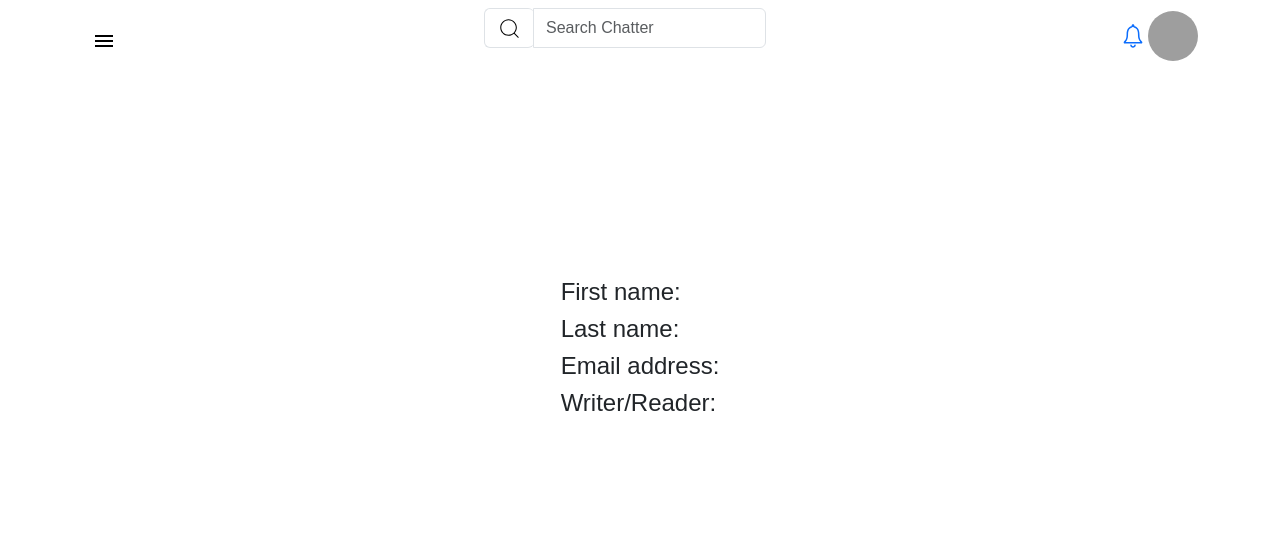
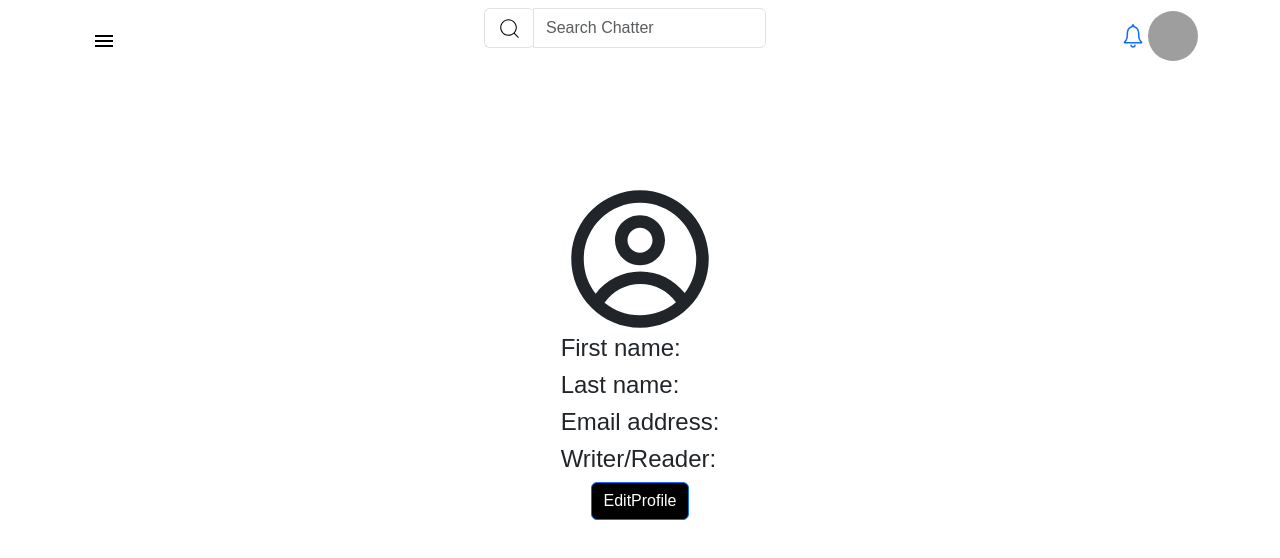
Before and after one commit to DanielRomeo/EconJournalEntry, a Next.js app in the folder frontend/: page /account in a window 1280 px wide. Shown: the top 558 px of the page. Built offline with nearby package versions, Linux system fonts and the light colour scheme; no server answers; grey boxes are pictures that could not be loaded.

Commit message:
added fake profile image thumbnail

```diff
--- /dev/null
+++ b/frontend/src/app/_styles/Account/AccountPageComponent.module.scss
@@ -0,0 +1,31 @@
+.container{
+    height: 70vh;
+    display: flex;
+    flex-direction: column;
+    justify-content: center;
+    align-items: center;
+
+    .imageRow{
+        .image{
+            border-radius: 50%;
+        }
+    }
+
+
+
+    .userInfoRow{
+        h4{
+
+            span{
+                font-weight: bold;
+            }
+        }
+    }
+
+    .editProfileRow{
+        .editProfileButton{
+            background-color: black;
+        }
+    }
+
+}
--- a/frontend/src/app/_styles/Profile/ProfileComponent.module.scss
+++ /dev/null
@@ -1,15 +0,0 @@
-.container{
-    height: 70vh;
-    display: flex;
-    flex-direction: column;
-    justify-content: center;
-    align-items: center;
-
-    h4{
-
-        span{
-            font-weight: bold;
-        }
-    }
-
-}
--- a/frontend/src/app/account/AccountPageComponent.tsx
+++ b/frontend/src/app/account/AccountPageComponent.tsx
@@ -1,15 +1,20 @@
 'use client'
 import { useEffect, useState } from "react";
-import { Container, Col, Row } from "react-bootstrap";
+import { Container, Col, Row, Button } from "react-bootstrap";
 import SideNavbar from "../_components/sideNavbar";
 import TopNavbar from "../_components/topNavbar";
-import Styles from '../_styles/Profile/ProfileComponent.module.scss'
+// import Styles from '../_styles/Account/AccountPageComponent.module.scss'
+import Styles from '../_styles/Account/AccountPageComponent.module.scss'
 import { onAuthStateChanged } from "firebase/auth";
 import { doc } from "firebase/firestore";
 import { auth, db } from "../_components/firebaseConfig";
 import { collection , getDoc} from "firebase/firestore";
+import Image from "next/image";
+import { CgProfile } from "react-icons/cg";
+
 
 interface StateType {
+	thumbnail?: string,
 	firstname: string,
 	lastname: string,
 	email: string,
@@ -19,11 +24,20 @@ interface StateType {
 const ProfilePageComponent = () => {
 
 	const [userData, setUserdata] = useState<StateType>({
+		thumbnail: '',
 		firstname: '',
 		lastname: '',
 		email: '',
 		type: ''
 	})
+
+	const [height, setHeight] = useState<number>(0); // State to store calculated height
+
+	const handleLoadComplete = (img: any) => {
+		const newHeight =
+			img.naturalHeight * (img.clientWidth / img.naturalWidth);
+		setHeight(newHeight);
+	};
 
 	useEffect(()=>{
 		onAuthStateChanged(auth, async (user: any) => {
@@ -62,13 +76,41 @@ const ProfilePageComponent = () => {
             {/* <SideNavbar></SideNavbar> */}
             <TopNavbar></TopNavbar>
 
+
+
 			<Container className={Styles.container}>
-				<Row>
+				<Row className={Styles.imageRow}>
+					<Col lg='12' md='12' sm='12'>
+					{
+						userData.thumbnail && userData.thumbnail.length > 0 ?
+						<div>
+							<Image
+								className={`${Styles.image}`}
+								src={userData.thumbnail}
+								width={250}
+								height={250}
+								onLoadingComplete={handleLoadComplete}
+								alt="Picture of the author that uses the platform to write journals."
+							/>
+						</div>
+						: <CgProfile size={150} />
+					}
+
+					</Col>
+				</Row>
+
+				<Row className={Styles.userInfoRow}>
 					<Col lg='12' md='12' sm='12'>
 						<h4>First name: <span>{userData.firstname}</span></h4>
 						<h4>Last name: <span>{userData.lastname}</span> </h4>
 						<h4>Email address: <span>{userData.email}</span></h4>
 						<h4>Writer/Reader: <span>{userData.type}</span></h4>
+					</Col>
+				</Row>
+
+				<Row className={Styles.editProfileRow}>
+					<Col lg='12' md='12' sm='12'>
+						<Button className={Styles.editProfileButton}>EditProfile</Button>
 					</Col>
 				</Row>
 			</Container>
```
